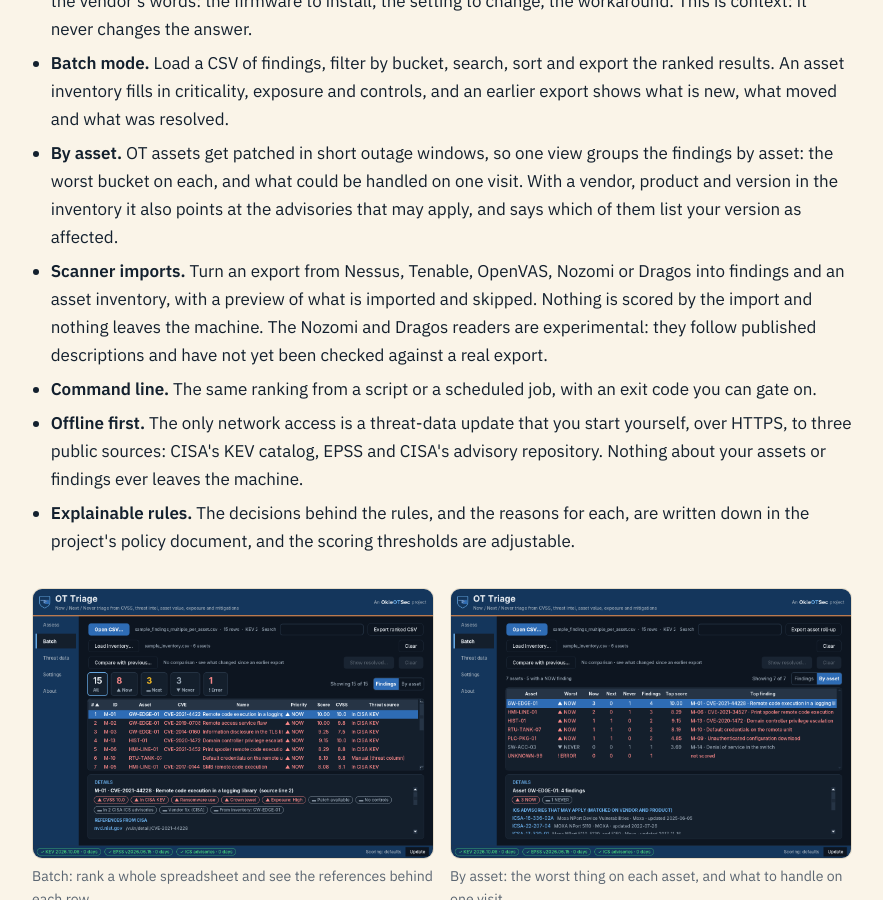
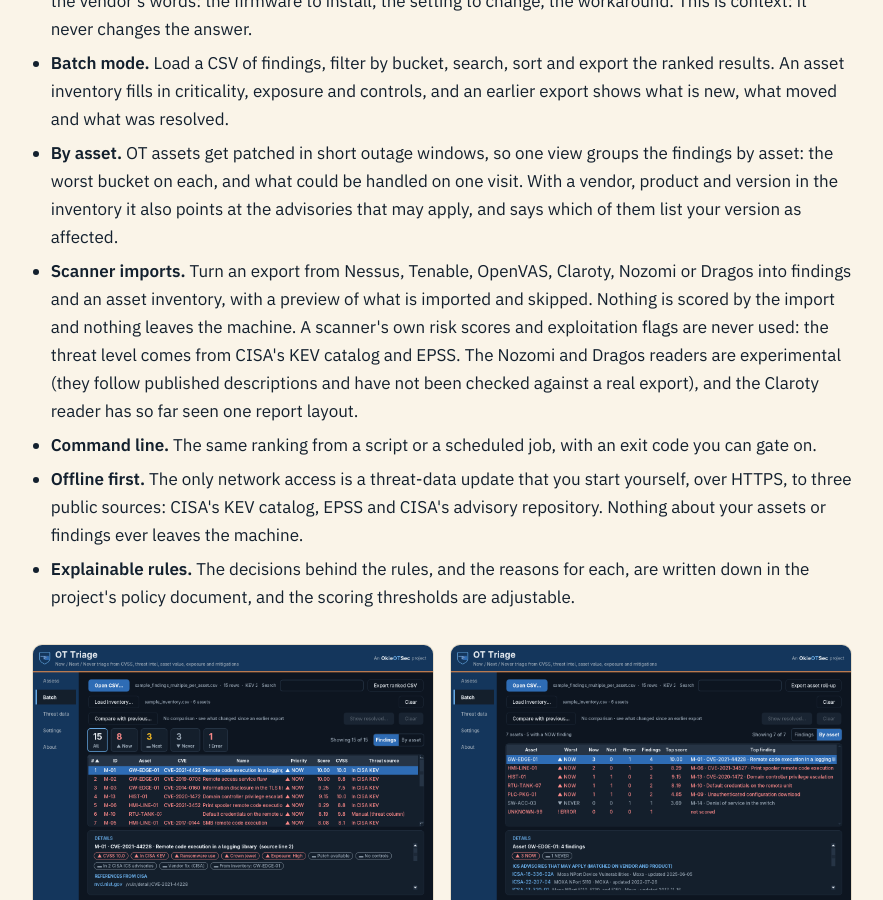
Before and after one commit to okieotsec/okieotsec.github.io, a Jekyll site: the page built from projects.md, in a window 1280 px wide and 900 px high, scrolled down 1448 px. Shown: the whole window, without its empty margins (198-1081 px from the left). Built offline with Jekyll 4.4.1, drawn with Linux system fonts in a browser that asks for light colours; some of the changed text lies outside the part shown.

Commit message:
Projects: current version 0.10.0 and the Claroty import (#9)
* Projects: current version 0.9.1 and the Claroty import

Co-Authored-By: Claude Sonnet 5.5 <noreply@anthropic.com>

* Projects: current version 0.10.0

Co-Authored-By: Claude Sonnet 5.5 <noreply@anthropic.com>

---------

Co-authored-by: Claude Sonnet 5.5 <noreply@anthropic.com>

```diff
--- a/projects.md
+++ b/projects.md
@@ -25,7 +25,7 @@ You give it a CVSS score or a full CVSS vector, optionally a CVE, and what you k
   <li><strong>CISA ICS advisories.</strong> Shows which of CISA's published ICS advisories name a CVE, with a link to each one, what it says about a fix (a vendor fix, a mitigation only, or nothing yet) and the vendor's own steps in the vendor's words: the firmware to install, the setting to change, the workaround. This is context: it never changes the answer.</li>
   <li><strong>Batch mode.</strong> Load a CSV of findings, filter by bucket, search, sort and export the ranked results. An asset inventory fills in criticality, exposure and controls, and an earlier export shows what is new, what moved and what was resolved.</li>
   <li><strong>By asset.</strong> OT assets get patched in short outage windows, so one view groups the findings by asset: the worst bucket on each, and what could be handled on one visit. With a vendor, product and version in the inventory it also points at the advisories that may apply, and says which of them list your version as affected.</li>
-  <li><strong>Scanner imports.</strong> Turn an export from Nessus, Tenable, OpenVAS, Nozomi or Dragos into findings and an asset inventory, with a preview of what is imported and skipped. Nothing is scored by the import and nothing leaves the machine. The Nozomi and Dragos readers are experimental: they follow published descriptions and have not yet been checked against a real export.</li>
+  <li><strong>Scanner imports.</strong> Turn an export from Nessus, Tenable, OpenVAS, Claroty, Nozomi or Dragos into findings and an asset inventory, with a preview of what is imported and skipped. Nothing is scored by the import and nothing leaves the machine. A scanner's own risk scores and exploitation flags are never used: the threat level comes from CISA's KEV catalog and EPSS. The Nozomi and Dragos readers are experimental (they follow published descriptions and have not been checked against a real export), and the Claroty reader has so far seen one report layout.</li>
   <li><strong>Command line.</strong> The same ranking from a script or a scheduled job, with an exit code you can gate on.</li>
   <li><strong>Offline first.</strong> The only network access is a threat-data update that you start yourself, over HTTPS, to three public sources: CISA's KEV catalog, EPSS and CISA's advisory repository. Nothing about your assets or findings ever leaves the machine.</li>
   <li><strong>Explainable rules.</strong> The decisions behind the rules, and the reasons for each, are written down in the project's policy document, and the scoring thresholds are adjustable.</li>
```
Also changed, not shown: other parts of projects.md (+1 -1 lines).
